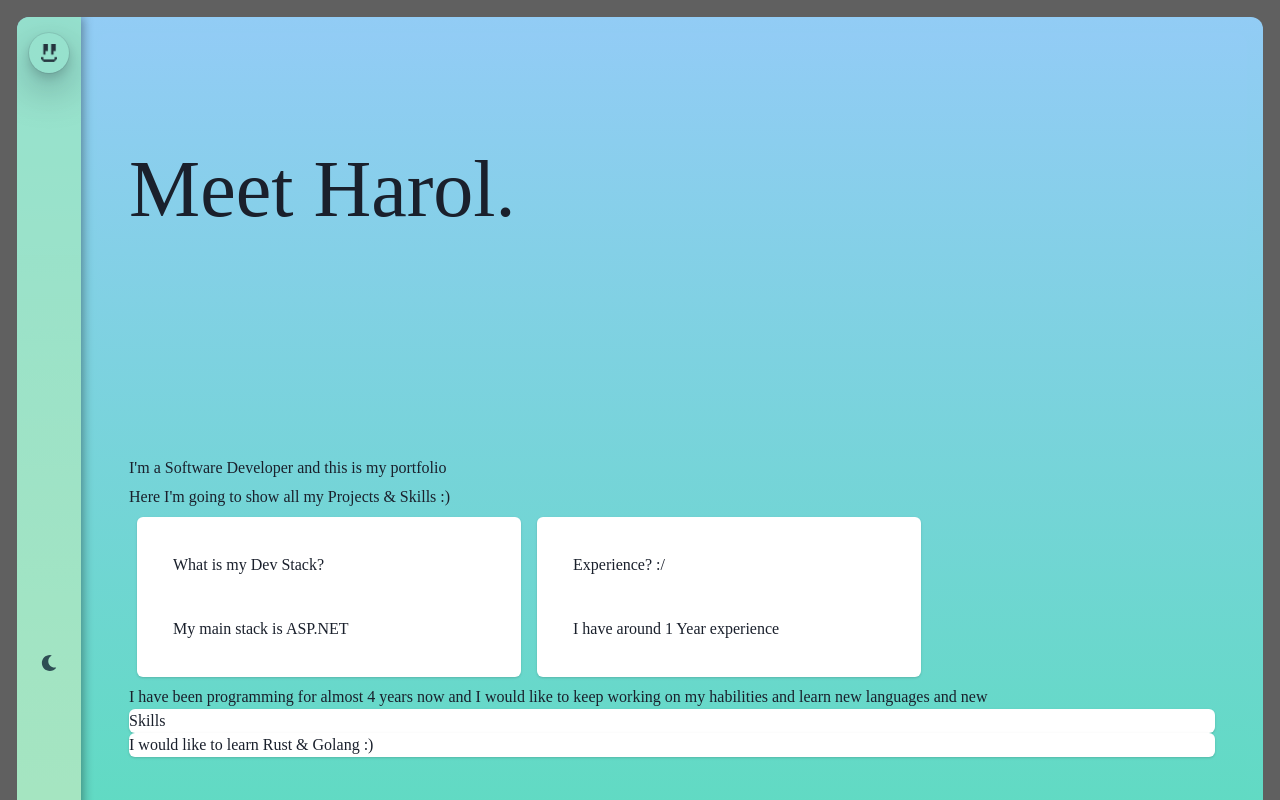
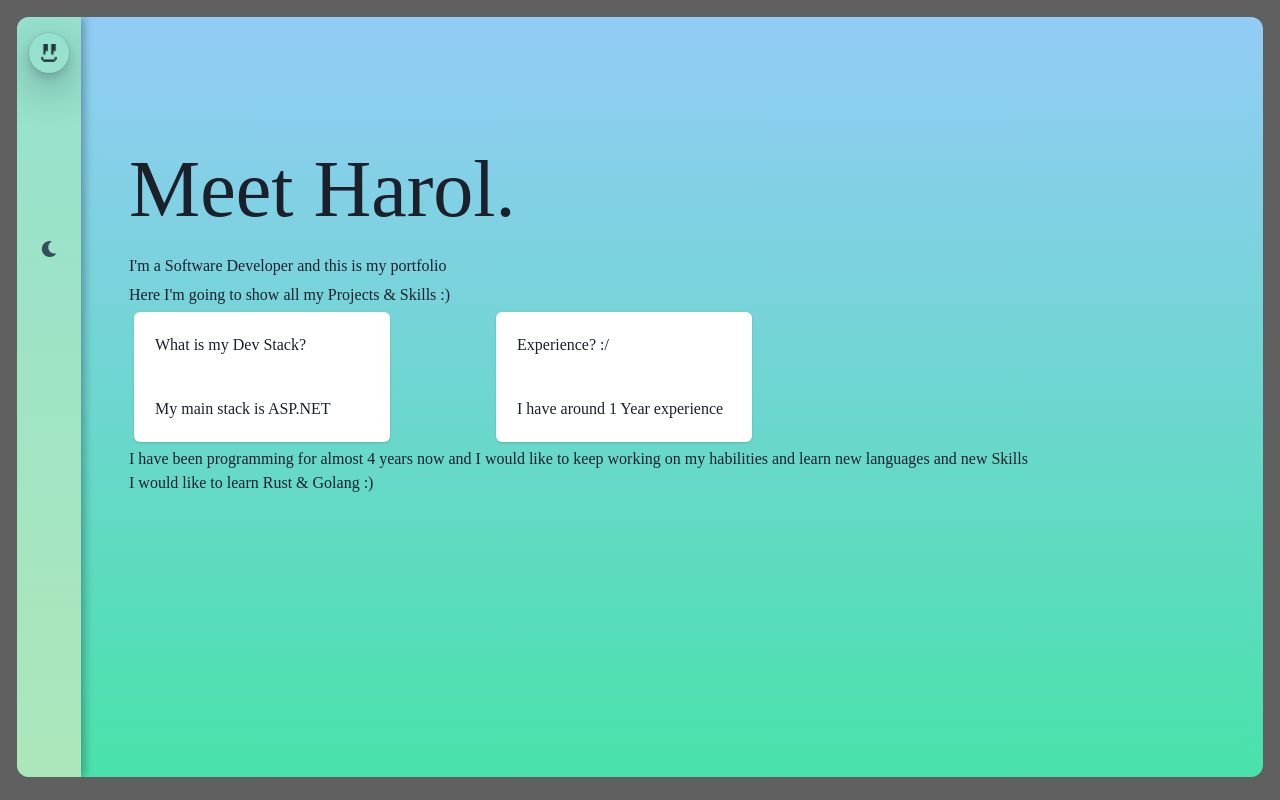
Before and after one commit to H4r0l/newPortfolio, a React (Vite) app: page / in a window 1280 px wide. Shown: the top 800 px of the page. Built offline with nearby package versions, Linux system fonts and the light colour scheme.

Commit message:
Feat: change in body layout

```diff
--- a/src/App.jsx
+++ b/src/App.jsx
@@ -8,7 +8,7 @@ import {
   useColorMode,
   Heading,
   CardHeader,
-  CardBody
+  CardBody,
 } from "@chakra-ui/react";
 import Navbar from "./components/Navbar";
 import { motion } from "framer-motion";
@@ -17,7 +17,7 @@ function App() {
   const { colorMode, toggleColorMode } = useColorMode();
 
   return (
-    <Box bg="#606060" minHeight="100vh" padding="1px">
+    <Box bg="#606060" minHeight="100vh" padding="1px" flexDirection="column">
       <motion.div
         initial={{ x: -20 }}
         animate={{ x: 0 }}
@@ -32,7 +32,7 @@ function App() {
               ? "linear(to-b, #92CCF5, #49E1AB)"
               : "linear(to-b, #245478, #9D3459)" // Darker shades for dark mode
           }
-          minH="80vh" // Adjust to ensure full viewport height
+          minH="95vh" // Adjust to ensure full viewport height
           display="flex" // Enable flexbox for content arrangement
           flexDirection="row" // Arrange content vertically
           overflowY="hidden"
@@ -49,12 +49,7 @@ function App() {
             margin="1rem"
             borderRadius="xl" // Match outer container's border radius
           >
-            <Grid
-              templateRows="repeat(3, 1fr)"
-              gap={4}
-              padding={8}
-              fontFamily="Alata"
-            >
+            <Flex flexDirection={"column"} padding={8} fontFamily="Alata">
               {/* Content remains the same */}
               <motion.div
                 initial={{ opacity: 0, fontSize: "1.5rem", y: 100 }}
@@ -86,19 +81,23 @@ function App() {
                 </Text>
                 Here I'm going to show all my Projects & Skills :)
                 <Grid templateColumns="repeat(3, 1fr)">
-                  <Card padding="1rem" margin={2} width="24rem">
+                  <Card padding="1px" margin={"5px"} width="16rem">
                     <CardHeader>What is my Dev Stack?</CardHeader>
                     <CardBody>My main stack is ASP.NET</CardBody>
                   </Card>
-                  <Card padding="1rem" margin={2} width="24rem">
+                  <Card padding="1px" margin={"5px"} width="16rem">
                     <CardHeader>Experience? :/</CardHeader>
                     <CardBody>I have around 1 Year experience</CardBody>
                   </Card>
                 </Grid>
-	            <Text>I have been programming for almost 4 years now and I would like to keep working on my habilities and learn new languages and new <Card>Skills</Card></Text>
-		          <Card>I would like to learn Rust & Golang :)</Card>
+                <Text>
+                  I have been programming for almost 4 years now and I would
+                  like to keep working on my habilities and learn new languages
+                  and new Skills
+                </Text>
+                I would like to learn Rust & Golang :)
               </motion.div>
-            </Grid>
+            </Flex>
           </Box>
         </Box>
       </motion.div>
```
